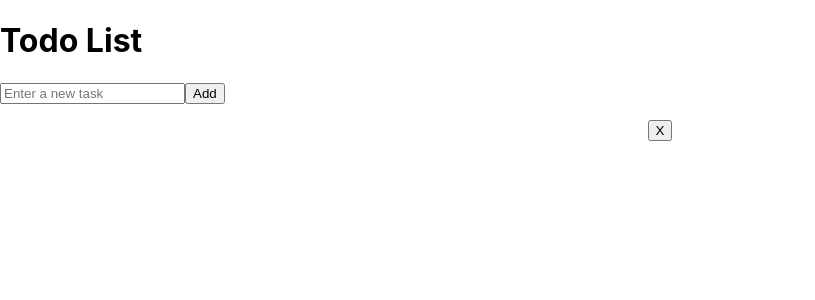
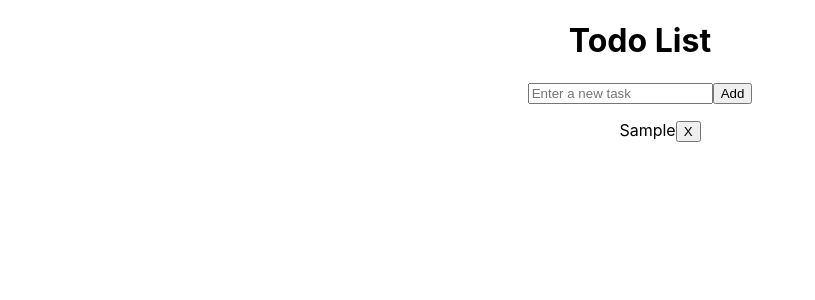
Before and after one commit to SSUHYUNKIM/kakaotech-to-do-list, a React (Create React App) app: page / in a window 1280 px wide. Both pictures are taken after typing "Sample" into the empty fields and a click on the button "Add". Shown: the top 300 px of the page, without its empty margins (0-815 px from the left). Built offline with nearby package versions, Linux system fonts and the light colour scheme.

Commit message:
bug : 화면에 입력값이 안보이는 오류 해결

```diff
--- a/src/App.tsx
+++ b/src/App.tsx
@@ -33,11 +33,11 @@ const App: React.FC = () => {
   };
 
   return (
-      <div>
+      <div style={{ display: 'flex', flexDirection: 'column', alignItems: 'center' }}>
         <h1>Todo List</h1>
         <TodoInput addTodo={addTodo} />
         <TodoList todos={todos} toggleComplete={toggleComplete} removeTodo={removeTodo} />
-      </div>
+        </div>
   );
 };
 
--- a/src/components/TodoItem.tsx
+++ b/src/components/TodoItem.tsx
@@ -14,9 +14,9 @@ interface TodoItemProps {
 
 const TodoItem: React.FC<TodoItemProps> = ({ todo, toggleComplete, removeTodo }) => {
     return (
-        <div style={{ display: 'flex', justifyContent: 'center', alignItems: 'center' }}>
-            <span onClick={() => toggleComplete(todo.id)} style={{ textDecoration: todo.completed ? 'line-through' : '' }}></span>
-        <button onClick={() => removeTodo(todo.id)}>X</button>
+        <div style={{textDecoration: todo.completed ? 'line-through' : 'none'}}>
+            <span onClick={() => toggleComplete(todo.id)}>{todo.text}</span>
+            <button onClick={() => removeTodo(todo.id)}>X</button>
         </div>
     );
 };
```
